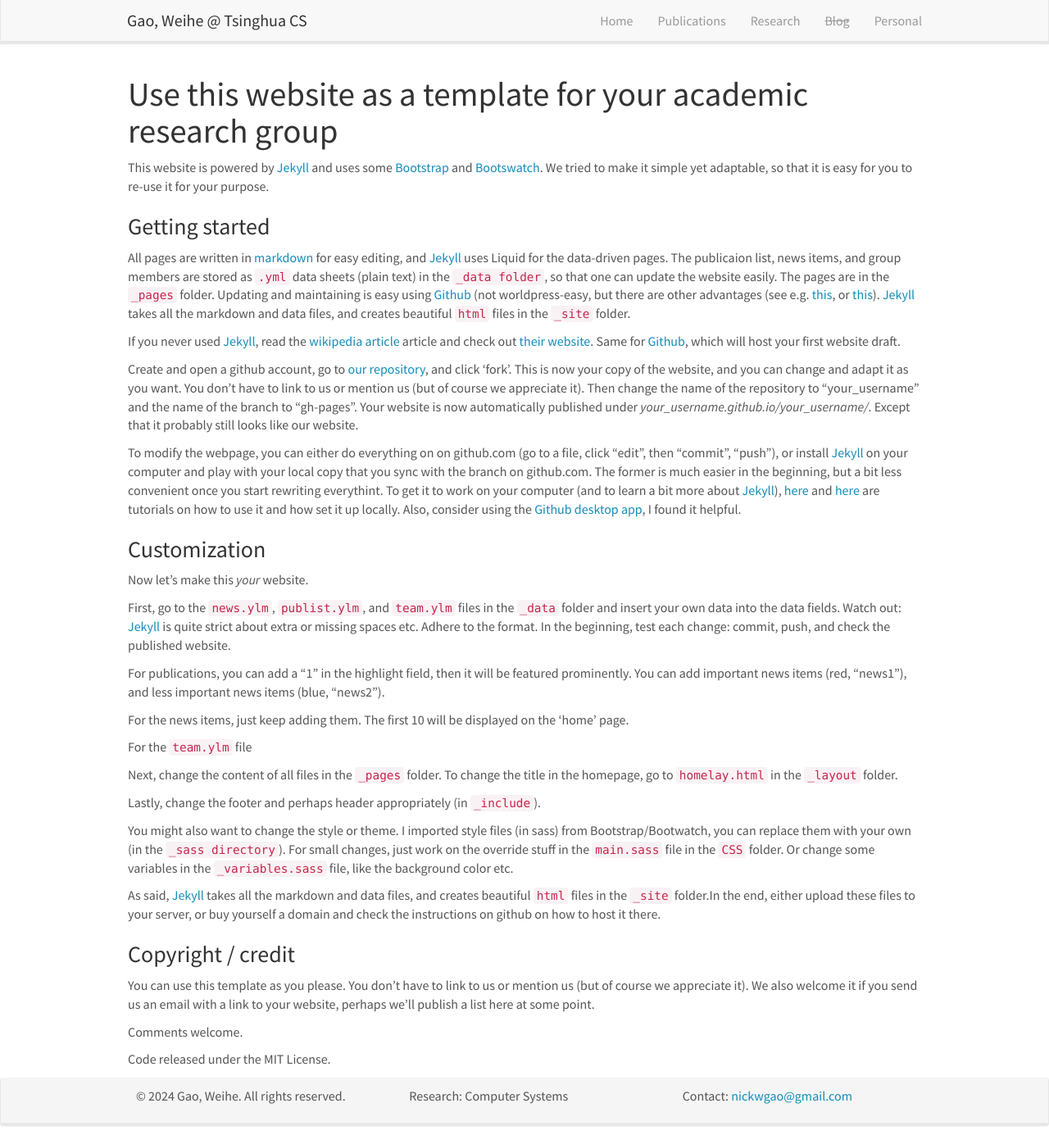
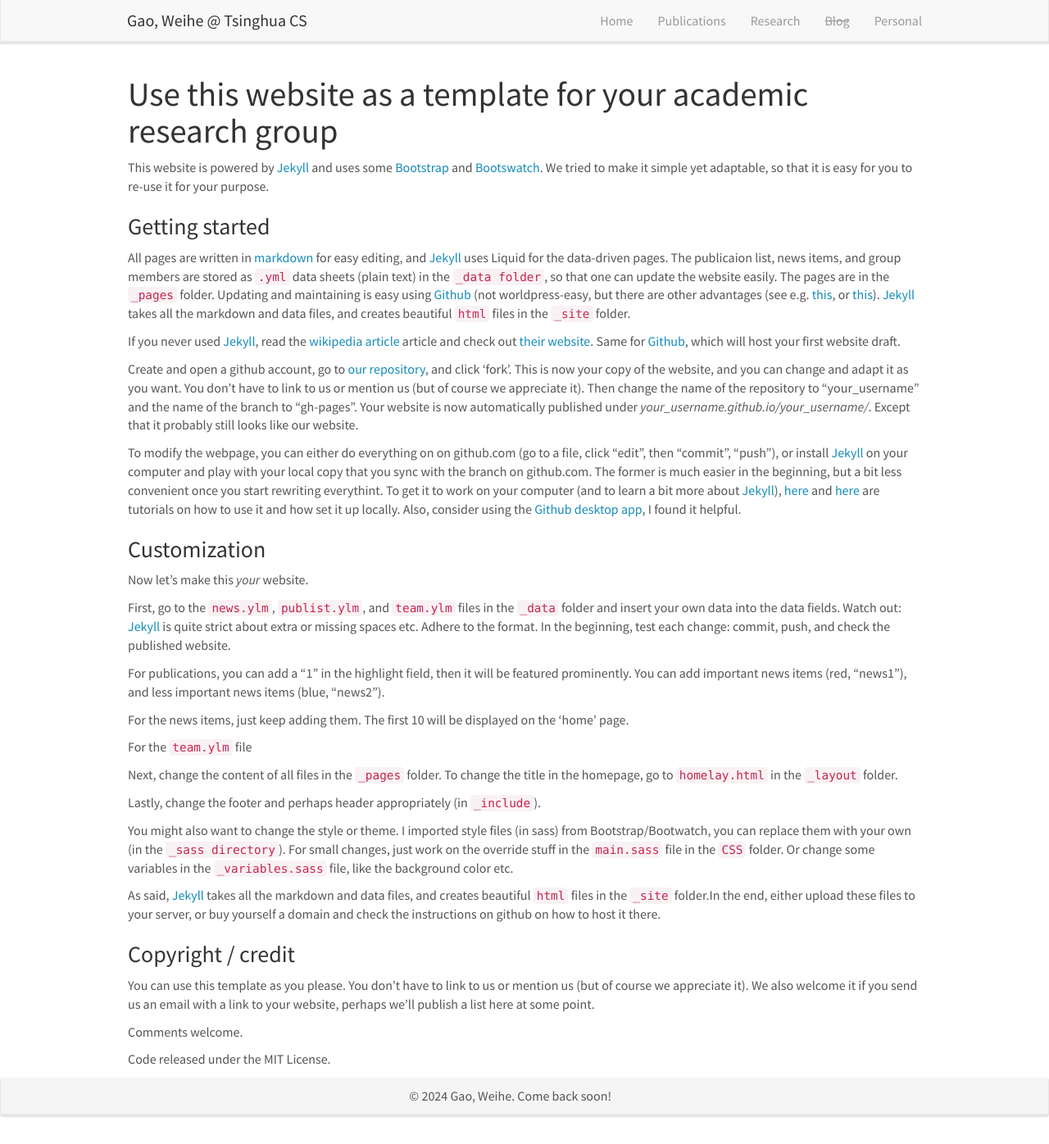
Before and after one commit to gaoweihe/gaoweihe.github.io, a Jekyll site: the page built from _pages/aboutwebsite.md, in a window 1280 px wide and 1396 px high. Shown: the whole window at 82% size. Built offline with Jekyll 4.4.1, drawn with Linux system fonts in a browser that asks for light colours; nearby versions of some CDN libraries.

Commit message:
update intro

```diff
--- a/_includes/footer.html
+++ b/_includes/footer.html
@@ -3,15 +3,13 @@
 		<div class="container-fluid">
 			<div class="row">
 				<div class="col-sm-4">
-
-					<p>&copy 2024 Gao, Weihe. All rights reserved. </p>
-
+					<!-- Research: Computer Systems<br /> -->
 				</div>
 				<div class="col-sm-4">
-					Research: Computer Systems<br />
+					<span>&copy 2024 Gao, Weihe. Come back soon!</span>
 				</div>
 				<div class="col-sm-4">
-					Contact: <a href="mailto:nickwgao@gmail.com">nickwgao@gmail.com</a><br />
+					<!-- Contact: <a href="mailto:nickwgao@gmail.com">nickwgao@gmail.com</a><br /> -->
 				</div>
 			</div>
 		</div>
```
Also changed, not shown: _pages/home.md (+4 -2 lines).
